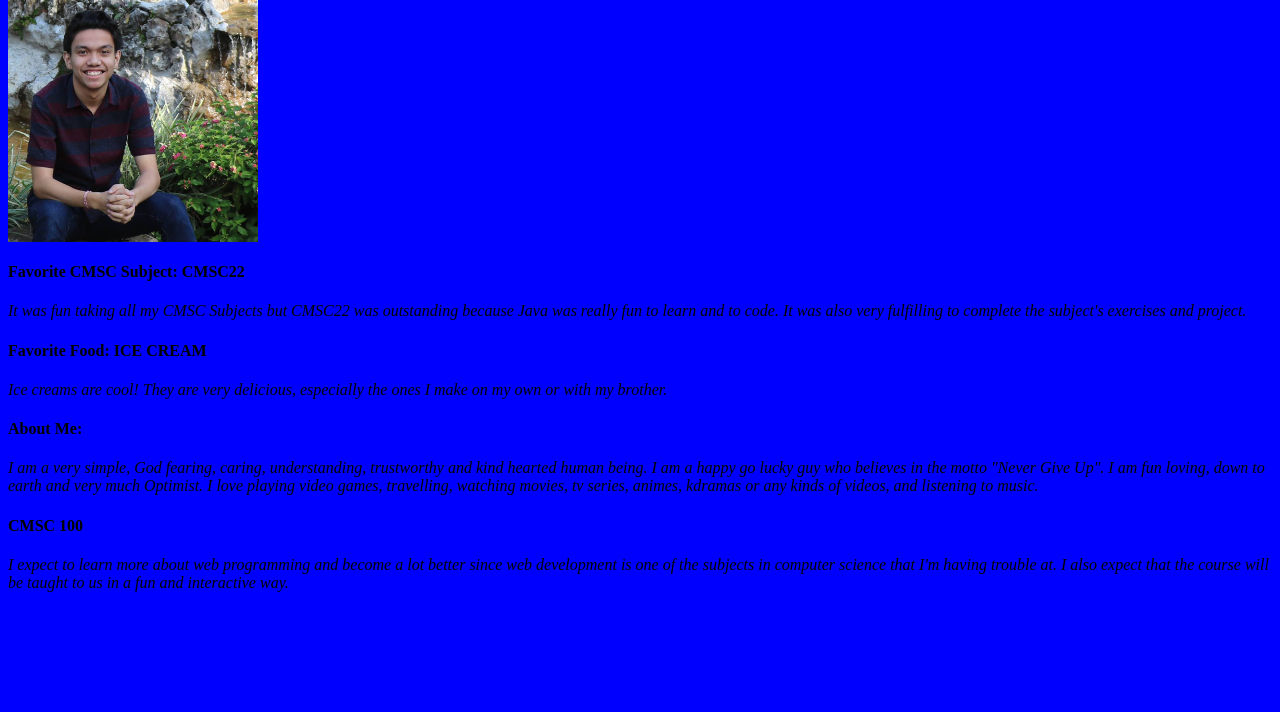
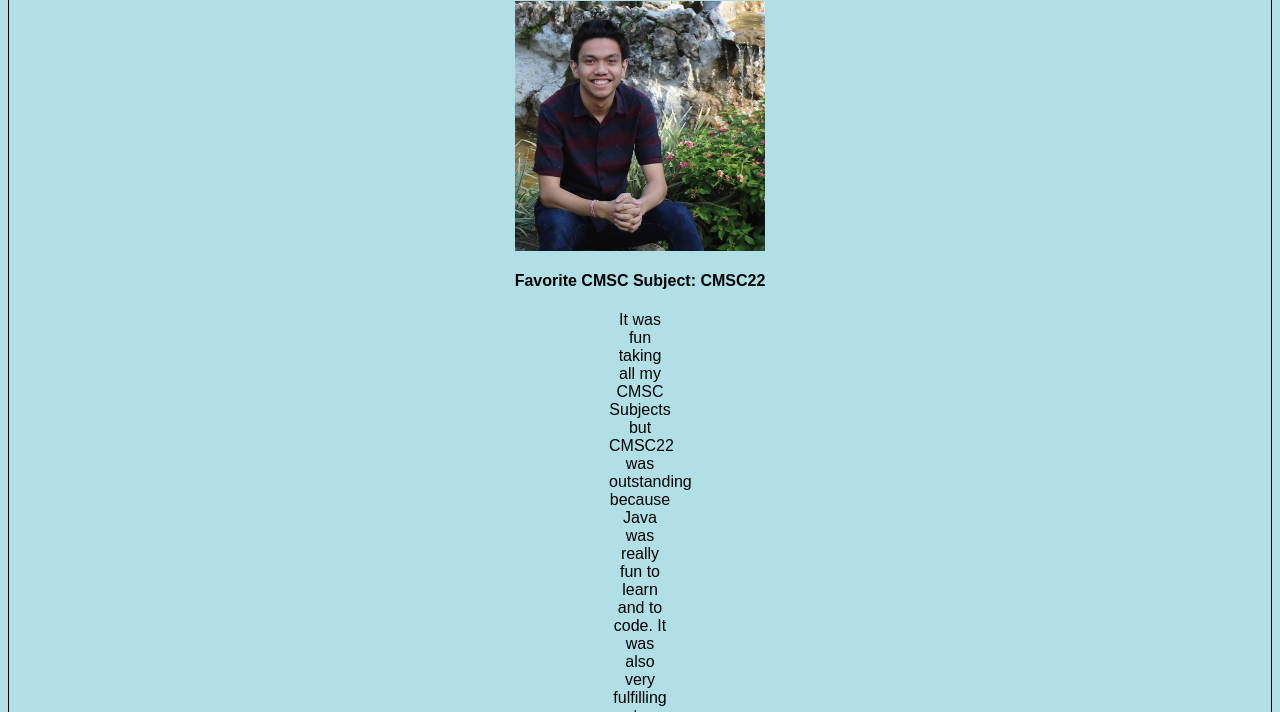
Before and after one commit to Rafiii/Rafiii.github.io, a plain HTML site: page index.html in a window 1280 px wide. Shown: the part 88-800 px from the top of the page. Drawn offline with Linux system fonts and the light colour scheme.

Commit message:
Initial commit

```diff
--- a/index.css
+++ b/index.css
@@ -1,7 +1,16 @@
 body{
-	background-color: blue;
+	background-color: powderblue;
+	border-style:solid;
+	border-width: 1px;
+}
+
+h4{
+	font-family: sans-serif;
 }
 
 p{
-	font-style: italic;
+	font-family: sans-serif;
+	text-align: center;
+	padding-left: 600px;
+	padding-right: 600px;
 }
--- a/index.html
+++ b/index.html
@@ -1,11 +1,12 @@
 <!DOCTYPE html>
 <html>
-<body>
-
 <head>
 		<title> CMSC100 </title>
 		<link rel="stylesheet" type="text/css" href="index.css" align="middle">
 </head>
+
+<body>
+<center>
 
 <h1>Rafiel Timothy C. Valencia</h1>
 
```
